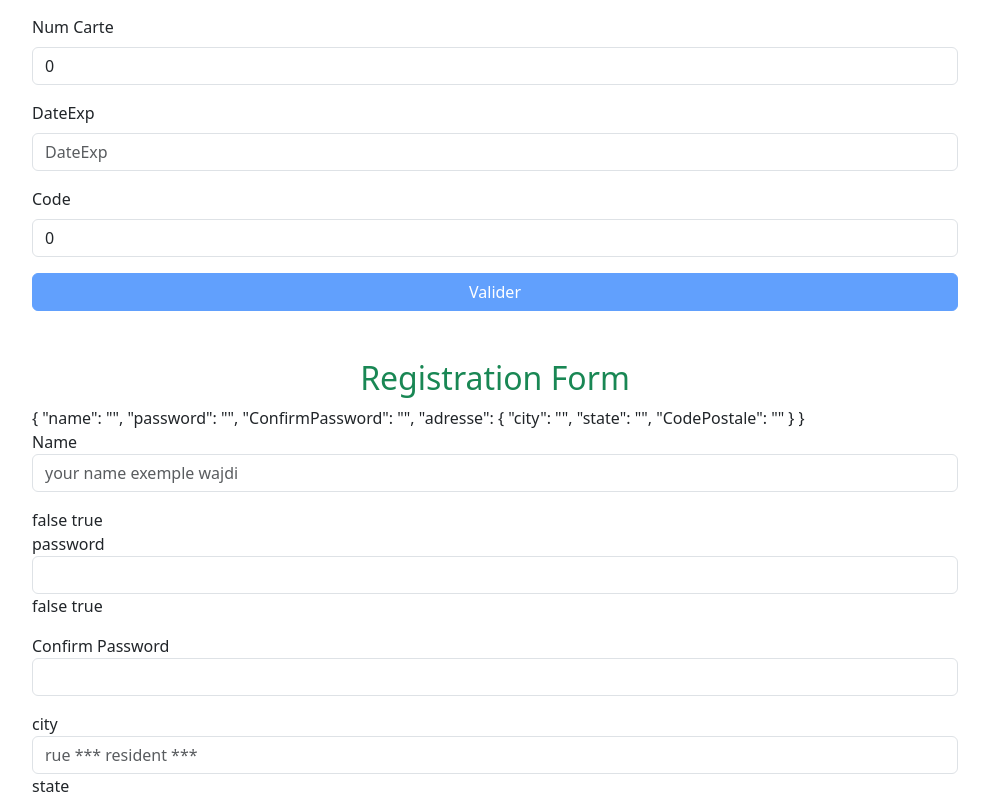
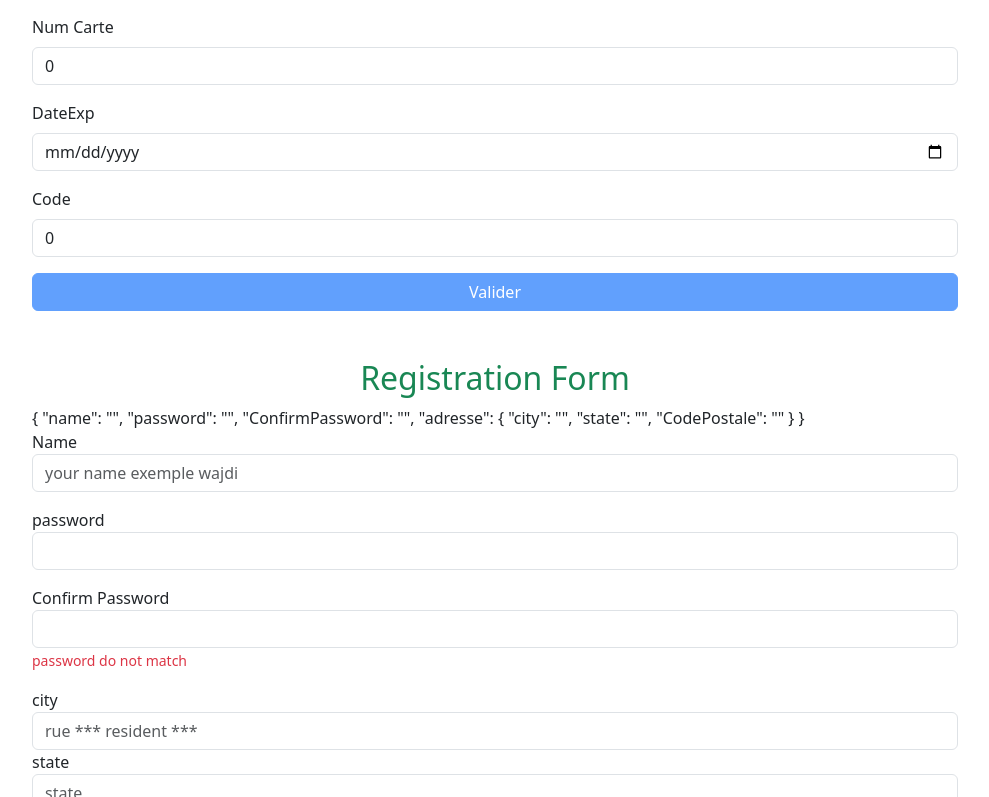
Before and after one commit to barhoumiwajdi/ReactiveForm, an Angular app: page / in a window 1280 px wide. Shown: the part 443-1240 px from the top of the page, without its empty margins (145-1134 px from the left). Built offline with nearby package versions, Linux system fonts and the light colour scheme.

Commit message:
Validators

```diff
--- /dev/null
+++ b/src/app/Shared/Validator.ts
@@ -0,0 +1,11 @@
+import { AbstractControl } from "@angular/forms";
+
+export function NamForbiden(control: AbstractControl): { [key: string]: any } | null {
+
+    const forbiden = /admin/.test(control.value);
+
+    return forbiden ? { 'forbiddenname': { value: control.value } } : null
+
+
+
+}
--- a/src/app/Template/Auth/register/register.component.html
+++ b/src/app/Template/Auth/register/register.component.html
@@ -7,18 +7,23 @@
 
                 <div class="form-group mb-3">
                     <label for="name">Name</label>
-                    <input
-                        [class.is-invalid]="resgistrationForm.controls.name.invalid && resgistrationForm.controls.name.touched "
-                        formControlName="name" type="text" class="form-control" placeholder="your name exemple wajdi"
-                        name="name" id="name" required>
+                    <input [class.is-invalid]="username.invalid && username.touched " formControlName="name" type="text"
+                        class="form-control" placeholder="your name exemple wajdi" name="name" id="name" required>
 
-                    <small class="text-danger"
+                    <!-- <small class="text-danger"
                         [class.d-none]="resgistrationForm.controls.name.untouched || resgistrationForm.controls.name.valid ">
                         name is
-                        required {{resgistrationForm.controls.name.invalid}}</small>
+                        required {{resgistrationForm.controls.name.invalid}}</small> -->
+                    <div *ngIf="username.touched && username.invalid ">
+                        <small *ngIf="username.errors?.['required']" class="text-danger">
+                            user name is required
+                        </small>
+                        <small class="text-danger" *ngIf="username.errors?.['minlength']">
+                            user name a least 3 caractére
+                        </small>
+                    </div>
                 </div>
-                {{resgistrationForm.controls.name.valid}}
-                {{resgistrationForm.controls.name.invalid}}
+
                 <div class="form-group mb-3">
                     <label for="password">password</label>
                     <input formControlName="password"
@@ -27,8 +32,7 @@
                     <small class="text-danger"
                         [class.d-none]="resgistrationForm.controls.password.valid || resgistrationForm.controls.password.untouched">password
                         required</small>
-                    {{resgistrationForm.controls.password.valid}}
-                    {{resgistrationForm.controls.password.invalid}}
+
                 </div>
                 <div class="form-group mb-3">
                     <label for="confirmpassword">Confirm Password</label>
@@ -39,7 +43,7 @@
                         (resgistrationForm.controls.ConfirmPassword.value != resgistrationForm.controls.password.value)">
                     <small class="text-danger"
                         [class.d-none]="(resgistrationForm.controls.ConfirmPassword.value ==resgistrationForm.controls.password.value) &&
-                         resgistrationForm.controls.ConfirmPassword.valid || resgistrationForm.controls.ConfirmPassword.untouched">password
+                         resgistrationForm.controls.ConfirmPassword.valid || resgistrationForm.controls.ConfirmPassword.touched">password
                         do not match</small>
                 </div>
                 <div formGroupName="adresse">
--- a/src/app/Template/Auth/register/register.component.ts
+++ b/src/app/Template/Auth/register/register.component.ts
@@ -1,5 +1,7 @@
 import { Component, OnInit } from '@angular/core';
-import { FormGroup, FormControl, FormBuilder, Validator } from '@angular/forms';
+import { FormGroup, FormControl, FormBuilder, Validators } from '@angular/forms';
+import { NamForbiden } from '../../../Shared/Validator';
+
 
 @Component({
   selector: 'app-register',
@@ -22,7 +24,7 @@ export class RegisterComponent implements OnInit {
     })*/
 
   resgistrationForm = new FormGroup({
-    name: new FormControl(''),
+    name: new FormControl('', (Validators.required, Validators.minLength(3))),
     password: new FormControl(''),
     ConfirmPassword: new FormControl(''),
     adresse: new FormGroup({
@@ -31,6 +33,9 @@ export class RegisterComponent implements OnInit {
       CodePostale: new FormControl('')
     })
   })
+  get username() {
+    return this.resgistrationForm.controls.name
+  }
 
   ngOnInit(): void {
 
--- a/src/app/Template/boot-camp-form/boot-camp-form.component.html
+++ b/src/app/Template/boot-camp-form/boot-camp-form.component.html
@@ -59,7 +59,7 @@
                     </div>
                     <div class="mb-3 form-group">
                         <label for="DateExp" class="form-label">DateExp </label>
-                        <input required type="text" [class.is-invalid]="DateExp.invalid && DateExp.touched" required
+                        <input required type="date" [class.is-invalid]="DateExp.invalid && DateExp.touched" required
                             #DateExp="ngModel" class="form-control" id="DateExp" name="DateExp" placeholder="DateExp"
                             [(ngModel)]="userModel.DateExp">
                         <small class="text-danger" [class.d-none]="DateExp.valid || DateExp.untouched"> DateExp is
```
